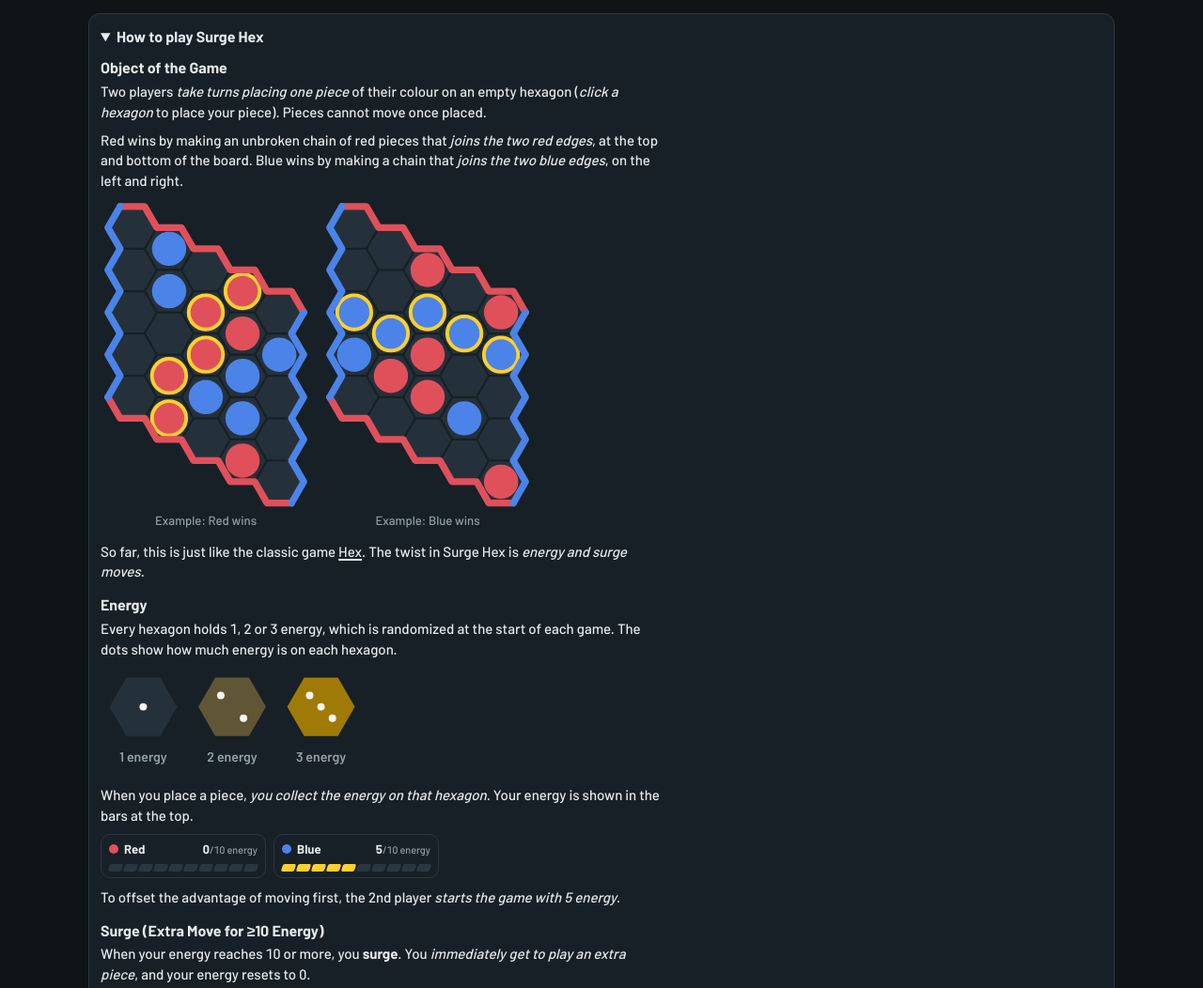
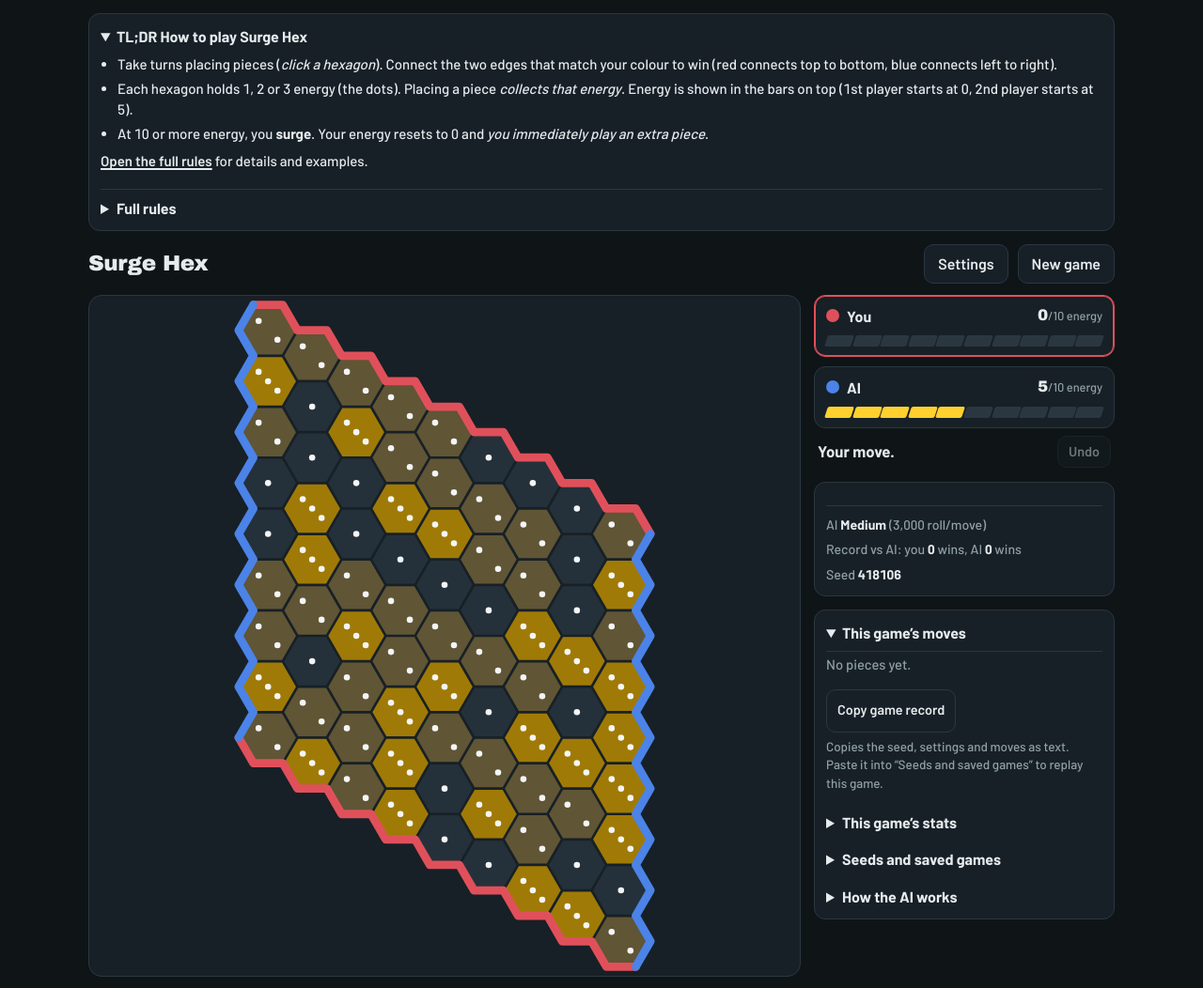
Before and after one commit to mcnica89/surge-hex, a plain HTML site: page index.html in a window 1280 px wide. Shown: the top 1052 px of the page at 94% size. Drawn offline with Linux system fonts and the light colour scheme; a web font is replaced by a local one.

Commit message:
Added tl;dr

```diff
--- a/index.html
+++ b/index.html
@@ -183,6 +183,10 @@ main > * { min-width: 0; } /* let wide content (the code sample) scroll inside i
 .rules { font-size: .94rem; color: var(--ink); padding-bottom: 10px; }
 .howto { background: var(--panel); border: 1.5px solid var(--line); border-radius: 12px; padding: 4px 12px; margin-bottom: 14px; }
 .howto summary { cursor: pointer; font-weight: 700; padding: 8px 0; }
+.howto details + details { border-top: 1px solid var(--line); }
+.tldr ul { margin: 0 0 8px; padding-left: 1.2em; }
+.tldr li { margin: 0 0 4px; }
+.linkbtn { background: none; border: 0; padding: 0; font: inherit; color: inherit; font-weight: 600; text-decoration: underline; text-decoration-thickness: 1.5px; text-underline-offset: 2px; cursor: pointer; }
 .rules a { color: inherit; text-decoration-thickness: 1.5px; text-underline-offset: 2px; }
 .rules h4 { margin: 14px 0 4px; font: 700 1rem/1.3 var(--ui); }
 .rules h4:first-child { margin-top: 4px; }
@@ -250,8 +254,12 @@ dialog h2 { font: 700 1.15rem var(--display); margin: 0; }
 <body>
 <div class="wrap">
   <section class="howto">
-    <details id="howtoBox" open>
-      <summary>How to play Surge Hex</summary>
+    <details id="tldrBox" open>
+      <summary>TL;DR How to play Surge Hex</summary>
+      <div class="rules tldr" id="tldrText"></div>
+    </details>
+    <details id="howtoBox">
+      <summary>Full rules</summary>
       <div class="rules" id="rulesText"></div>
     </details>
   </section>
@@ -1698,6 +1706,20 @@ function renderRules(E, values) {
   const redPath = [[0, 3], [1, 2], [2, 2], [3, 1], [4, 1]], bluePath = [[2, 0], [2, 1], [1, 2], [1, 3], [1, 4]];
   const redWin = miniBoard(5, redPath.concat([[1, 3], [4, 3]]), [[0, 1], [1, 1], [2, 3], [3, 3], [1, 4], [3, 2]], 0, "Example: Red wins with a chain from top to bottom", { chain: redPath });
   const blueWin = miniBoard(5, [[0, 2], [2, 2], [3, 2], [3, 1], [0, 4], [4, 4]], bluePath.concat([[3, 0], [3, 3]]), 1, "Example: Blue wins with a chain from left to right", { chain: bluePath });
+  // The short version: open by default, so new players see this instead of the full rules
+  const tldrSurge = E.rule === 2
+    ? "Your energy resets to 0 and <i>you immediately play an extra piece</i>."
+    : E.rule === 1
+    ? "<i>You immediately play an extra piece</i>, then your energy resets to 0."
+    : `<i>You immediately play an extra piece</i>, and ${X} energy is used up.`;
+  $("#tldrText").innerHTML =
+    `<ul>` +
+    `<li>Take turns placing pieces (<i>click a hexagon</i>). Connect the two edges that match your colour to win (${diamond ? "red connects upper right to lower left, blue connects upper left to lower right" : wide ? "red connects upper left to lower right, blue connects upper right to lower left" : "red connects top to bottom, blue connects left to right"}).</li>` +
+    `<li>Each hexagon holds ${describeValues(values)} energy (the dots). Placing a piece <i>collects that energy</i>. Energy is shown in the bars on top (${k > 0 ? `1st player starts at 0, 2nd player starts at ${k}` : "both players start at 0"}).</li>` +
+    `<li>At ${X} or more energy, you <b>surge</b>. ${tldrSurge}</li>` +
+    `</ul>` +
+    `<p><button class="linkbtn" type="button" id="openRules">Open the full rules</button> for details and examples.</p>`;
+  $("#openRules").onclick = () => { const r = $("#howtoBox"); r.open = true; r.scrollIntoView({ behavior: "smooth", block: "start" }); };
   $("#rulesText").innerHTML =
     `<h4>Object of the Game</h4>` +
     `<p>Two players <i>take turns placing one piece</i> of their colour on an empty hexagon (<i>click a hexagon</i> to place your piece). Pieces cannot move once placed.</p>` +
@@ -1770,9 +1792,9 @@ $("#btnGifClose").addEventListener("click", () => $("#gifDlg").close());
 $("#fPreset").addEventListener("change", e => { if (e.target.value) $("#fRoll").value = e.target.value; });
 $("#fRoll").addEventListener("input", syncPreset);
 $("#fCustom").addEventListener("change", syncCustom);
-// The rules start open; if someone collapses them, keep them collapsed on later visits
-try { if (localStorage.getItem("surgehex-howto") === "closed") $("#howtoBox").open = false; } catch (e) {}
-$("#howtoBox").addEventListener("toggle", e => { try { localStorage.setItem("surgehex-howto", e.target.open ? "open" : "closed"); } catch (err) {} });
+// The short rules start open and the full rules start closed. If someone collapses the short rules, keep them collapsed on later visits.
+try { if (localStorage.getItem("surgehex-tldr") === "closed") $("#tldrBox").open = false; } catch (e) {}
+$("#tldrBox").addEventListener("toggle", e => { try { localStorage.setItem("surgehex-tldr", e.target.open ? "open" : "closed"); } catch (err) {} });
 // Coordinates are a display preference, so they apply straight away without a new game
 $("#fCoords").addEventListener("change", e => { settings.coords = e.target.checked; saveSettings(); renderBoard(); renderLog(); });
 // Hexagon shape is a display preference too: redraw the board and the rule pictures straight away
```
